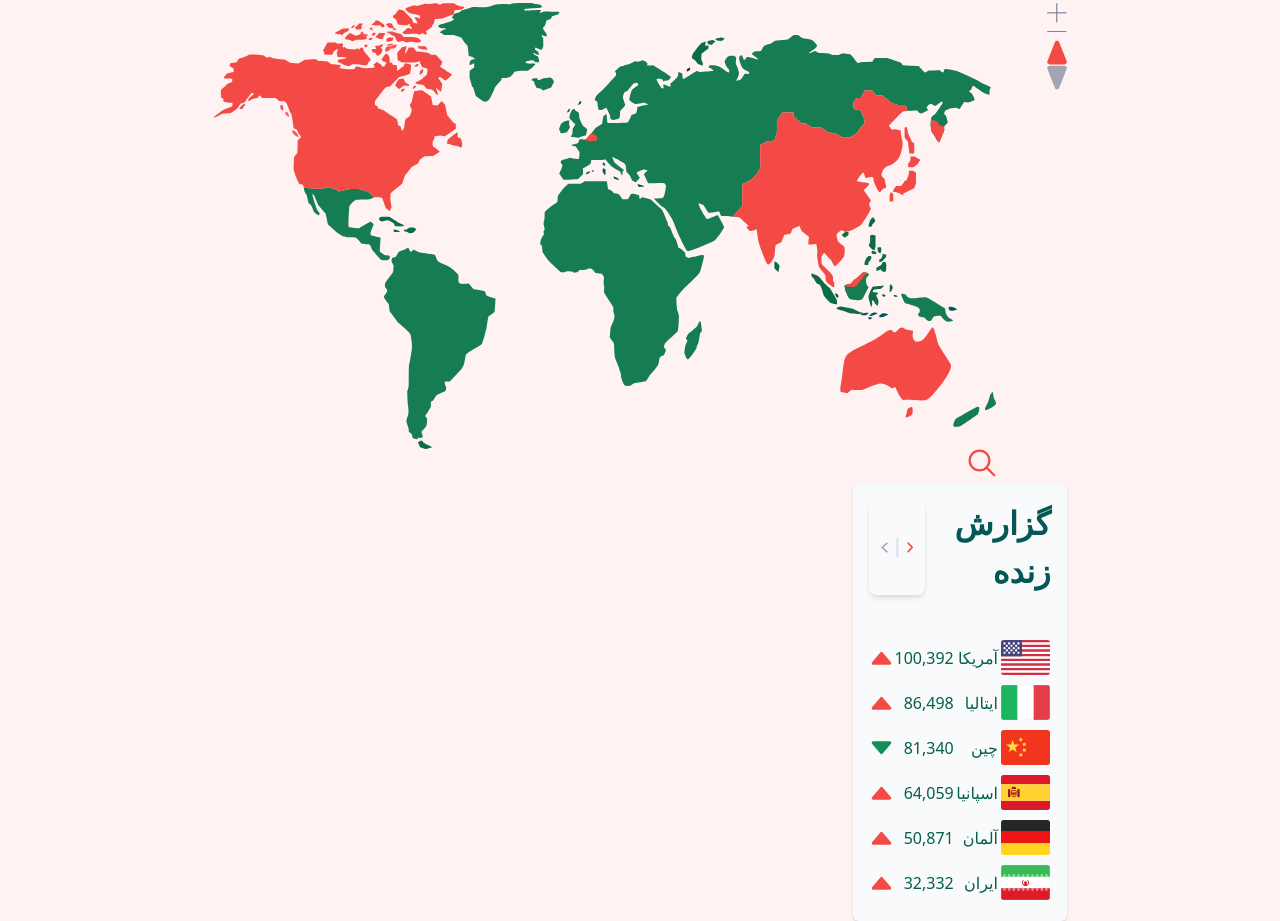
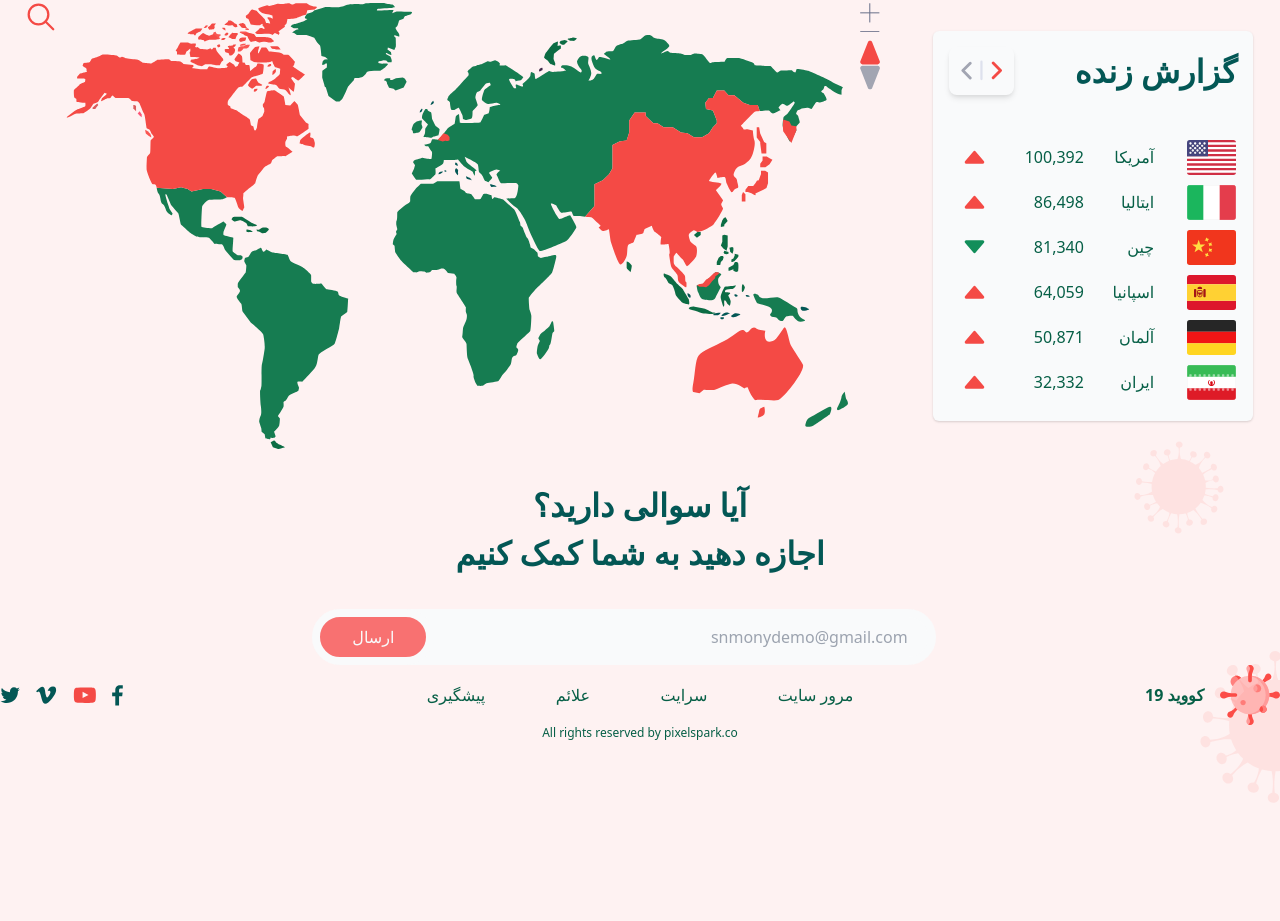
Before and after one commit to reihanyaghoobzade/covid-19-tailwind-, a website: page public/index.html in a window 1280 px wide. Shown: the part 5348-6269 px from the top of the page. After the commit the page ends 6151 px from the top, so only its background shows below. Drawn offline with Linux system fonts and the light colour scheme.

Commit message:
subscribe section and footer overwritten

```diff
--- a/public/index.html
+++ b/public/index.html
@@ -241,7 +241,7 @@
                             </button>
                     </div>
                     <div class="w-11/12">
-                        <img src="images/map.svg" alt="نقشه جهانی" </div>
+                        <img src="images/map.svg" alt="نقشه جهانی" /> </div>
                     <div class="inline-block">
                         <button type="button" aria-label="جستجو">
                                 <img src="images/group98.svg" alt="جستجو" width="28" height="28">
@@ -250,7 +250,7 @@
                 </div>
             </div>
             <div class="w-2/3 lg:w-3/12 h-full lg:order-1">
-                    <div class="countries flex flex-col justify-center bg-gray-50 rounded-md shadow p-4 mt-8 lg:m-0">
+                <div class="flex flex-col justify-center bg-gray-50 rounded-md shadow p-4 mt-8 lg:m-0">
                     <div class="main-head font-semibold inline-flex justify-between mb-10">گزارش زنده
                         <div class="hidden sm:inline-flex flex-row gap-2 justify-center items-center shadow-md hover:shadow-inner rounded-lg px-3">
                             <button type="button" aria-label="بعدی">
@@ -304,6 +304,41 @@
             </div>
         </div>
     </section>
+    <section class="container hidden sm:block mt-8">
+        <div class="flex flex-col justify-center items-center relative" id="subscribe">
+            <img class="absolute right-14 -top-10 hidden lg:block" src="images/path1470-7.svg" alt="ویروس کرونا" width="90" />
+            <h2 class="main-head font-bold text-center">آیا سوالی دارید؟</h2>
+            <img class="absolute right-0 -bottom-3/4 hidden lg:block" src="images/path1470-8.svg" alt="ویروس کرونا" width="80" />
+            <h2 class="main-head font-bold text-center mb-8">اجازه دهید به شما کمک کنیم</h2>
+            <div class="input w-full flex flex-row justify-center items-center">
+                <input class="focus:outline-none w-5/12 p-2 px-5 bg-gray-50 border-8 border-gray-50 rounded-tr-full rounded-br-full" type="email" placeholder="snmonydemo@gmail.com">
+                <button class="bg-red-400 p-2 px-8 -m-8 border-8 border-gray-50 rounded-full text-gray-50" type="submit">ارسال</button>
+            </div>
+        </div>
+    </section>
+    <footer class="container">
+        <div class="flex flex-row">
+            <div class="w-1/3 md:w-3/12 hidden sm:flex gap-x-4">
+                <img class="inline-block cursor-pointer" src="images/logo.svg" alt="لوگو" width="60" height="60" />
+                <div class="inline-flex items-center font-semibold text-green-800 cursor-pointer">کووید 19</div>
+            </div>
+            <div class="w-3/4 md:w-6/12 hidden md:inline-flex flex-row items-center justify-end md:justify-center">
+                <div class="flex flex-row justify-between items-center text-green-800 w-2/3">
+                    <a href="#">مرور سایت</a>
+                    <a href="#contagion">سرایت</a>
+                    <a href="#symptomps">علائم</a>
+                    <a href="#solutions">پیشگیری</a>
+                </div>
+            </div>
+            <div class="w-full sm:w-2/3 md:w-3/12 flex flex-row gap-x-4 justify-around md:justify-end items-center">
+                <a href="#"><img src="images/facebook.svg" alt="فیس بوک" /></a>
+                <a href="#"><img src="images/youtube.svg" alt="یوتیوب" /></a>
+                <a href="#"> <img src="images/viemo.svg" alt="ویمو" /></a>
+                <a href="#"><img src="images/tweeter.svg" alt="توییتر" /></a>
+            </div>
+        </div>
+        <div class="block text-center text-green-800 text-xs">All rights reserved by pixelspark.co</div>
+    </footer>
 </body>
 
 </html>
```
Also changed, not shown: public/css/style.css. Lines whose indentation alone changed are shown as unchanged.
